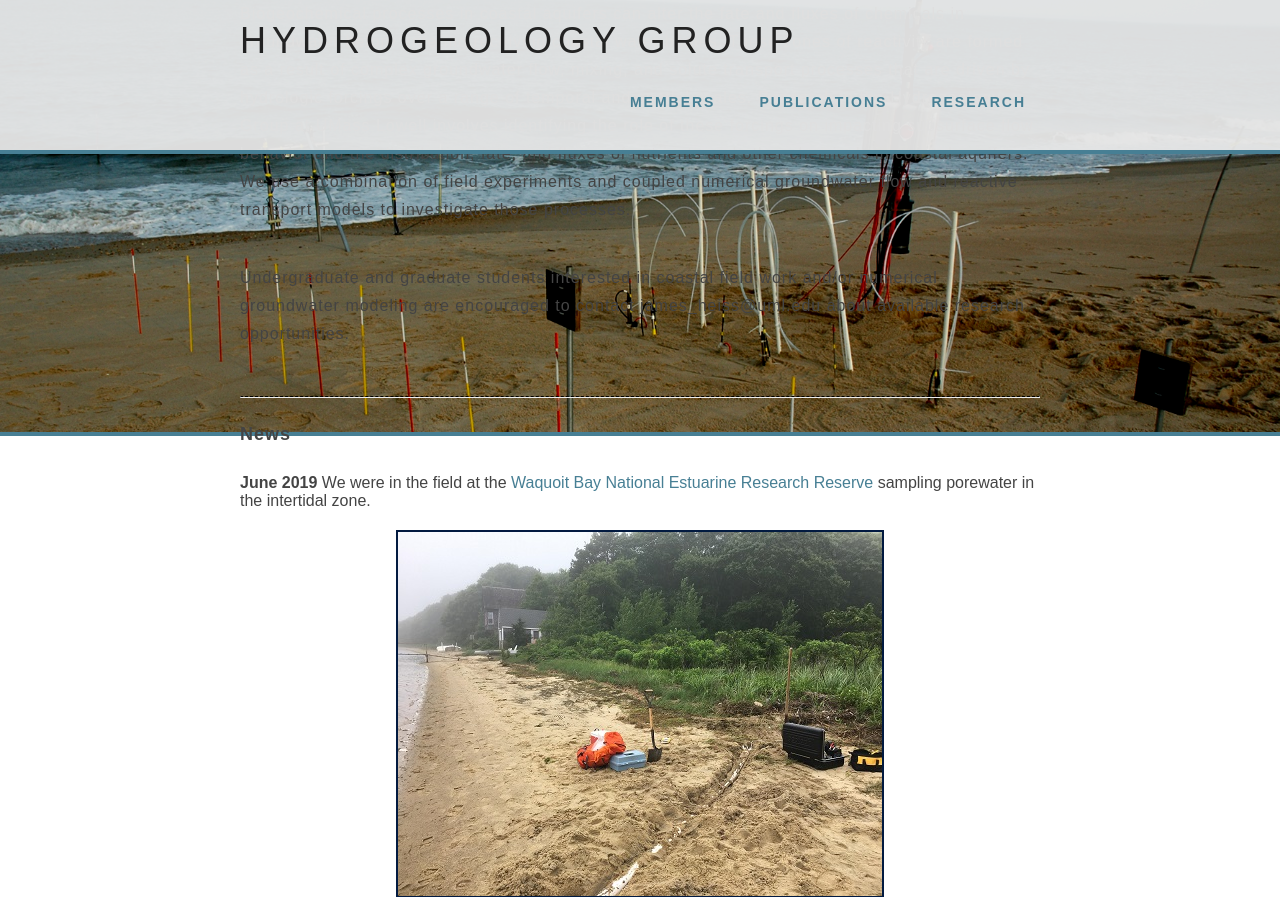
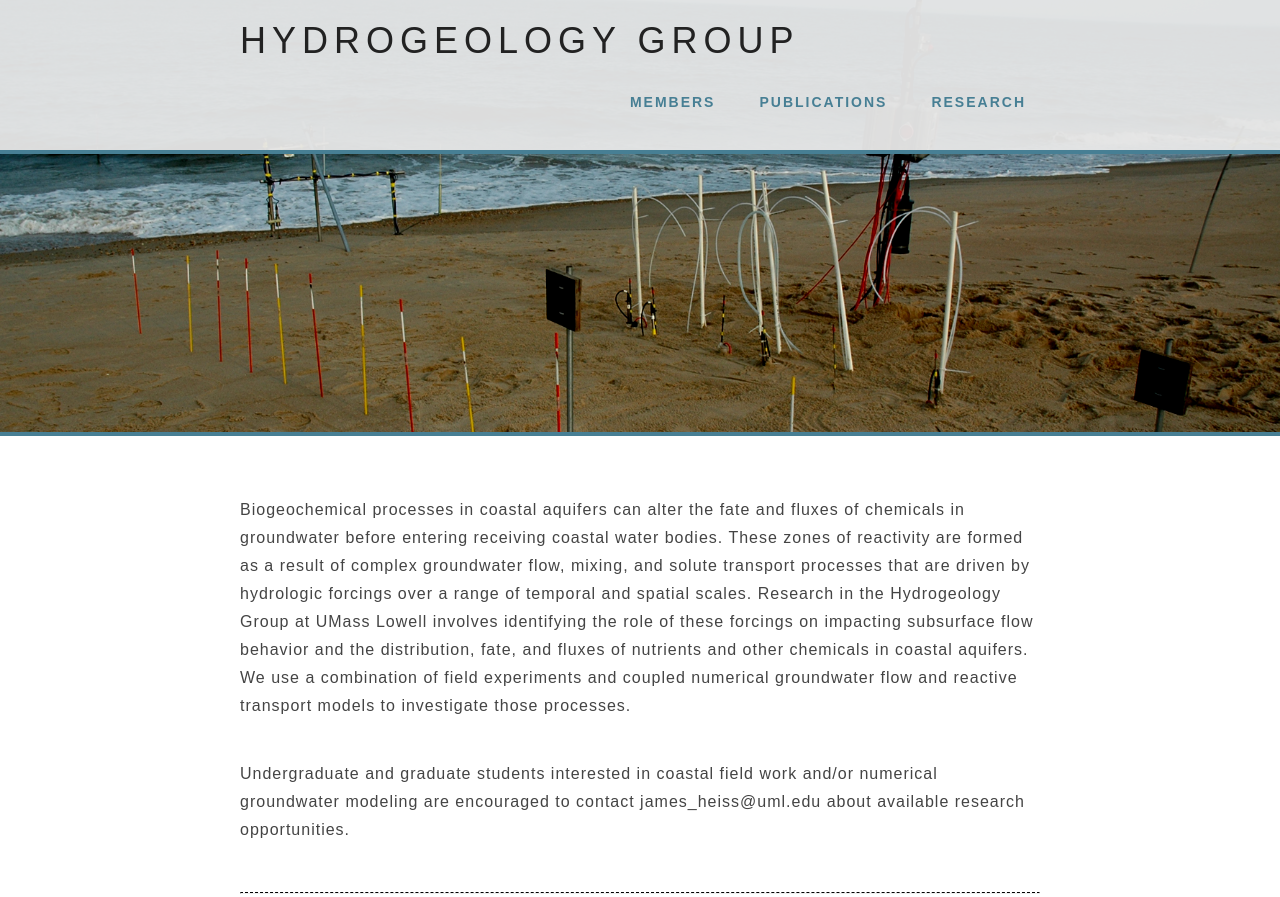
Before and after one commit to jwheiss/jwheiss.github.io, a PHP site: page /index.html in a window 1280 px wide. Shown: the top 897 px of the page. Run offline with PHP 8.4, Linux system fonts and the light colour scheme; some web fonts are replaced.

Commit message:
Update main.css

```diff
--- a/resources/main.css
+++ b/resources/main.css
@@ -89,7 +89,7 @@ a:hover {
 
 #splash {
 	width: 100%;
-	position: absolute;
+	position: relative;
 	z-index: 2;
 	margin-bottom: 60px;
 	overflow: hidden;
@@ -108,7 +108,7 @@ a:hover {
 	display: block;
 	padding-left: 30px;
 	padding-right: 30px;
-	overflow: hidden;
+	overflow: visible;
 	}
 #splash-inner h2 {
 	position: absolute;
```
